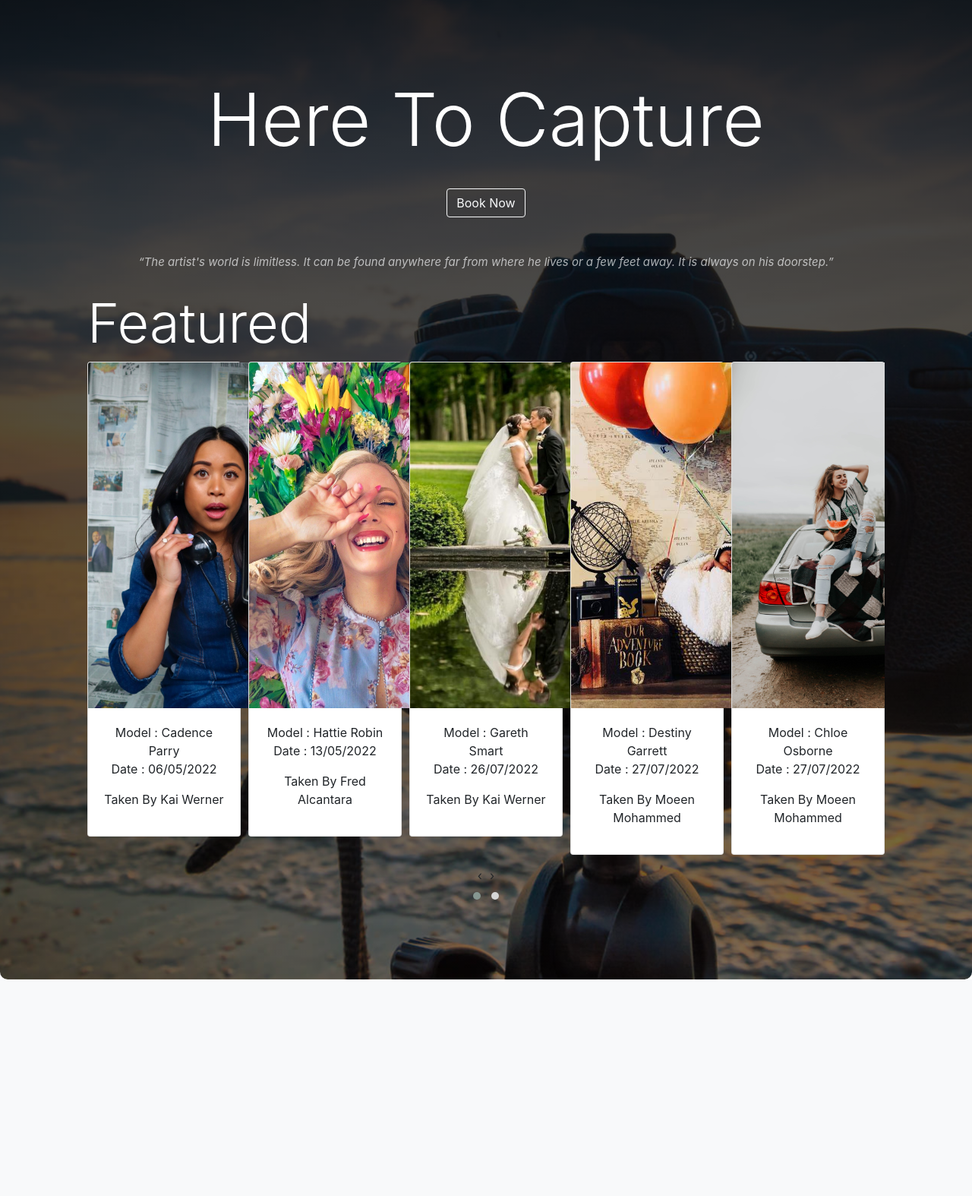
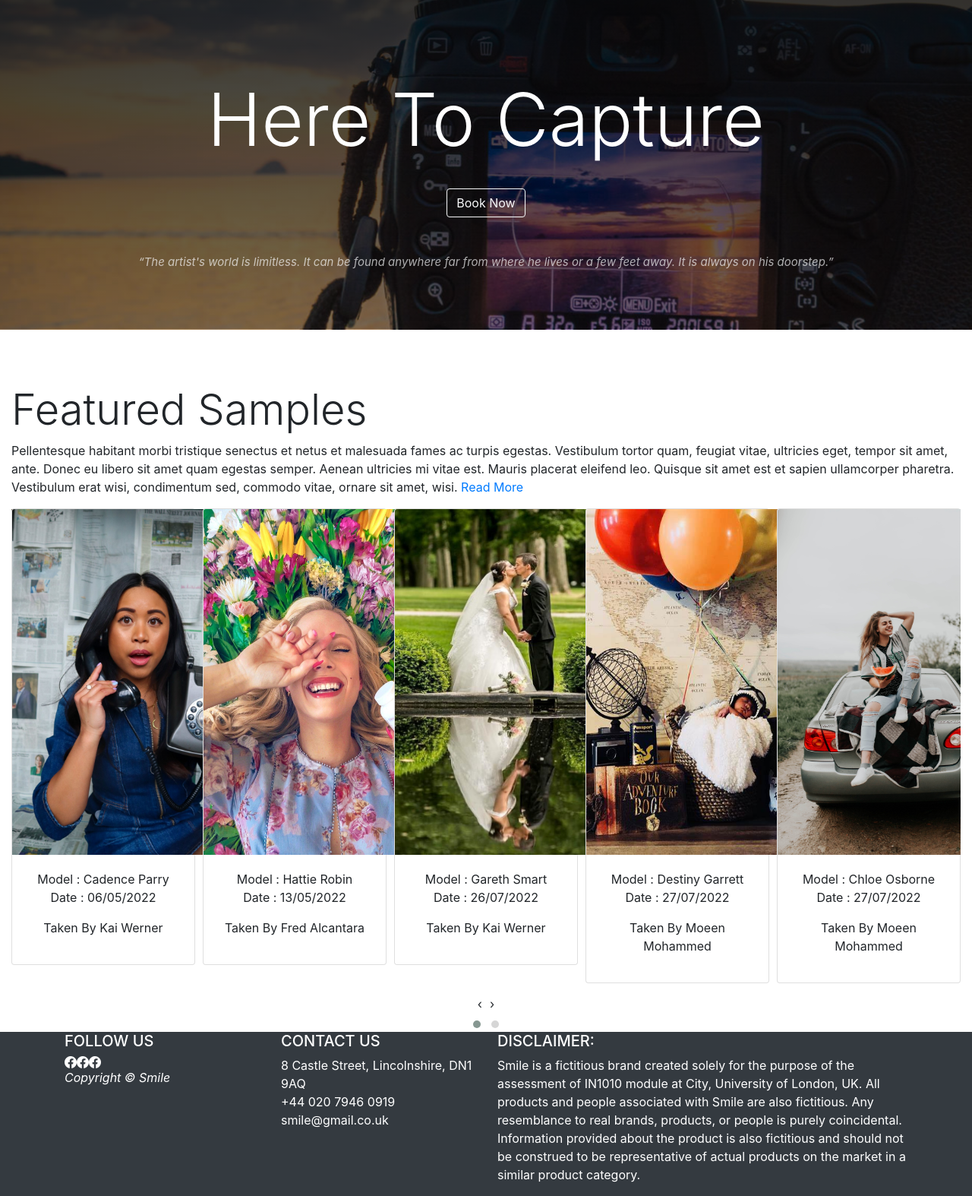
Before and after one commit to FredAlcantara/flask-tut, a Flask app: page / in a window 1280 px wide. Shown: the part 110-1684 px from the top of the page at 76% size. Before the commit the page ends 1399 px from the top, so only its background shows below. Run offline with Flask 2, Linux system fonts and the light colour scheme.

Commit message:
sorted the overall layout of the page

```diff
--- a/static/style.css
+++ b/static/style.css
@@ -3,8 +3,6 @@
     background:linear-gradient(rgba(0, 0, 0, .8), rgba(0, 0, 0, .5)), url(../static/images/hero-image.jpg);
     background-position: center;
     padding: 100px;
-    border-bottom-left-radius: 10px;
-    border-bottom-right-radius: 10px;
 }
 
 .box {
--- a/templates/base.html
+++ b/templates/base.html
@@ -20,6 +20,44 @@
             </nav>
             {% block content %}
             {% endblock %}
+            <footer class="bg-dark text-white text-lg-start">
+                <div class="container">
+                    <div class="row">
+                        <div class="col-lg-3 ">
+                            <h5 class="text-uppercase">Follow Us</h5>
+                            <ul class="list-group list-group-horizontal list-unstyled borderless">
+                                <i class="bi bi-facebook"></i>
+                                <i class="bi bi-facebook"></i>
+                                <i class="bi bi-facebook"></i>
+                            </ul>
+                            <p><em>Copyright &copy; Smile</em></p>
+
+                        </div>
+
+                        <div class="col-lg-3">
+                            <h5 class="text-uppercase">Contact us</h5>
+
+                            <ul class="list-unstyled">
+                                <li>8 Castle Street, Lincolnshire, DN1 9AQ</li>
+                                <li>+44 020 7946 0919</li>
+                                <li>smile@gmail.co.uk</li>
+                            </ul>
+                        </div>
+                        <div class="col-lg-6 col-md-12 mb-4 mb-md-0">
+                            <h5 class="text-uppercase">DISCLAIMER:</h5>
+                            <p>
+                                Smile is a fictitious brand created solely for the purpose of the
+                                assessment of IN1010 module at City, University of London, UK. All products and
+                                people associated with Smile are also fictitious. Any resemblance to real
+                                brands, products, or people is purely coincidental. Information provided about the
+                                product is also fictitious and should not be construed to be representative of actual
+                                products on the market in a similar product category.
+                            </p>
+
+                        </div>
+                    </div>
+                </div>
+            </footer>
             <!-- bootstrap js -->
             <script src="https://code.jquery.com/jquery-3.3.1.slim.min.js" integrity="sha384-q8i/X+965DzO0rT7abK41JStQIAqVgRVzpbzo5smXKp4YfRvH+8abtTE1Pi6jizo" crossorigin="anonymous"></script>
             <script src="https://cdn.jsdelivr.net/npm/popper.js@1.14.7/dist/umd/popper.min.js" integrity="sha384-UO2eT0CpHqdSJQ6hJty5KVphtPhzWj9WO1clHTMGa3JDZwrnQq4sF86dIHNDz0W1" crossorigin="anonymous"></script>
--- a/templates/index.html
+++ b/templates/index.html
@@ -57,12 +57,22 @@
       </div>
     </div>
   </div>
-
+</div>
+<br />
 <br />
 <br />
 
 <div class="container-fluid">
-    <h1 class="display-3 text-white">Featured</h1>
+  <h1 class="display-4">Featured Samples</h1>
+  <p>
+    Pellentesque habitant morbi tristique senectus et netus et malesuada fames
+    ac turpis egestas. Vestibulum tortor quam, feugiat vitae, ultricies eget,
+    tempor sit amet, ante. Donec eu libero sit amet quam egestas semper. Aenean
+    ultricies mi vitae est. Mauris placerat eleifend leo. Quisque sit amet est
+    et sapien ullamcorper pharetra. Vestibulum erat wisi, condimentum sed,
+    commodo vitae, ornare sit amet, wisi.
+    <a href="#">Read More</a>
+  </p>
   <div class="owl-carousel owl-theme">
     <div class="item">
       <div class="card">
@@ -202,6 +212,5 @@
     </div>
   </div>
 </div>
-</div>
 
 {% endblock %}
```
Lines whose indentation alone changed are shown as unchanged.
